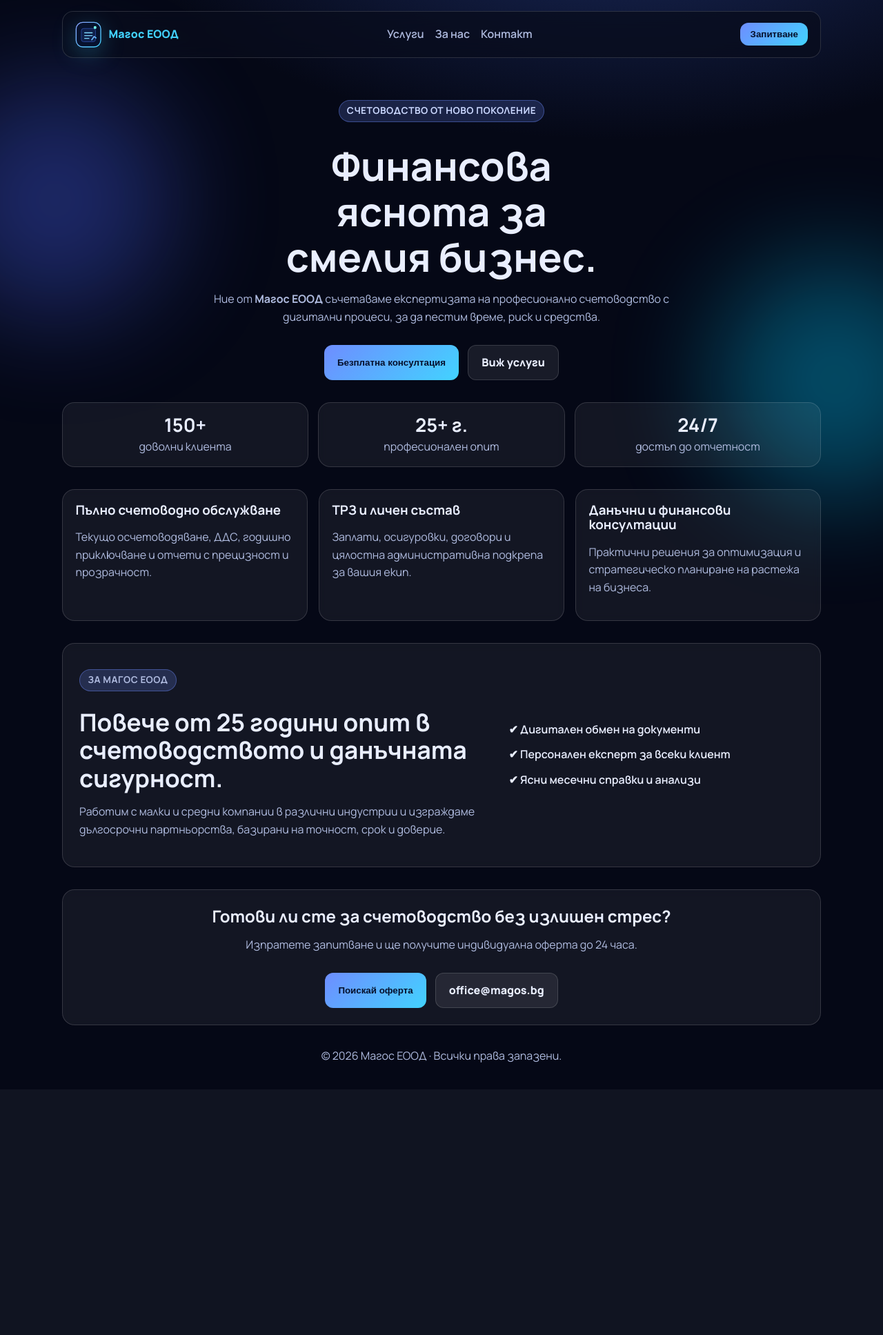
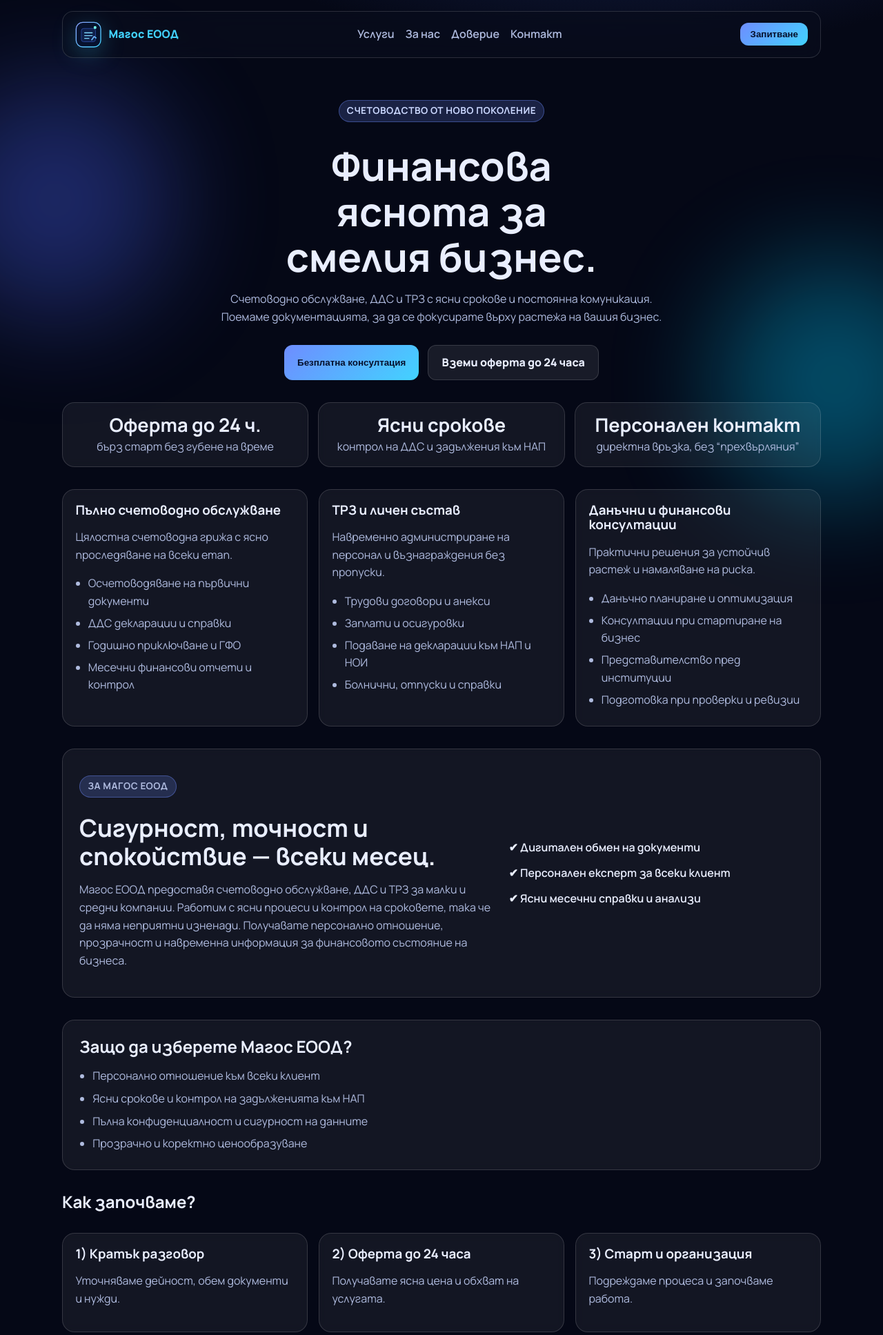
Before and after one commit to unaxsys/Accountant, a PHP site: page / in a window 1280 px wide. Shown: the top 1935 px of the page at 69% size. Before the commit the page ends 1540 px from the top, so only its background shows below. Run offline with PHP 8.4, Linux system fonts and the light colour scheme.

Commit message:
Update landing page copy and add trust/process/faq sections

```diff
--- a/index.html
+++ b/index.html
@@ -3,10 +3,10 @@
   <head>
     <meta charset="UTF-8" />
     <meta name="viewport" content="width=device-width, initial-scale=1.0" />
-    <title>Магос ЕООД | Модерно счетоводство</title>
+    <title>Магос ЕООД | Счетоводство, ДДС и ТРЗ</title>
     <meta
       name="description"
-      content="Магос ЕООД предлага модерно счетоводно обслужване, ТРЗ и данъчни консултации за растящ бизнес."
+      content="Счетоводно обслужване, ДДС и ТРЗ с ясни срокове. Магос ЕООД – оферта до 24 часа."
     />
     <link rel="preconnect" href="https://fonts.googleapis.com" />
     <link rel="preconnect" href="https://fonts.gstatic.com" crossorigin />
@@ -42,6 +42,7 @@
       <nav>
         <a href="#services">Услуги</a>
         <a href="#about">За нас</a>
+        <a href="#trust">Доверие</a>
         <a href="#contact">Контакт</a>
       </nav>
       <button class="btn btn-small quote-open" type="button">Запитване</button>
@@ -49,29 +50,29 @@
 
     <main>
       <section class="hero">
-        <p class="tag">Счетоводство от ново поколение</p>
+        <p class="tag">СЧЕТОВОДСТВО ОТ НОВО ПОКОЛЕНИЕ</p>
         <h1>Финансова яснота за смелия бизнес.</h1>
         <p class="subtitle">
-          Ние от <strong>Магос ЕООД</strong> съчетаваме експертизата на професионално
-          счетоводство с дигитални процеси, за да пестим време, риск и средства.
+          Счетоводно обслужване, ДДС и ТРЗ с ясни срокове и постоянна комуникация.
+          Поемаме документацията, за да се фокусирате върху растежа на вашия бизнес.
         </p>
         <div class="hero-actions">
           <button class="btn quote-open" type="button">Безплатна консултация</button>
-          <a href="#services" class="btn btn-ghost">Виж услуги</a>
+          <a href="#contact" class="btn btn-ghost">Вземи оферта до 24 часа</a>
         </div>
 
         <div class="stats">
           <article>
-            <h3>150+</h3>
-            <p>доволни клиента</p>
+            <h3>Оферта до 24 ч.</h3>
+            <p>бърз старт без губене на време</p>
           </article>
           <article>
-            <h3>25+ г.</h3>
-            <p>професионален опит</p>
+            <h3>Ясни срокове</h3>
+            <p>контрол на ДДС и задължения към НАП</p>
           </article>
           <article>
-            <h3>24/7</h3>
-            <p>достъп до отчетност</p>
+            <h3>Персонален контакт</h3>
+            <p>директна връзка, без “прехвърляния”</p>
           </article>
         </div>
       </section>
@@ -79,32 +80,45 @@
       <section class="cards" id="services">
         <article class="card">
           <h3>Пълно счетоводно обслужване</h3>
-          <p>
-            Текущо осчетоводяване, ДДС, годишно приключване и отчети с прецизност и
-            прозрачност.
-          </p>
+          <p>Цялостна счетоводна грижа с ясно проследяване на всеки етап.</p>
+          <ul>
+            <li>Осчетоводяване на първични документи</li>
+            <li>ДДС декларации и справки</li>
+            <li>Годишно приключване и ГФО</li>
+            <li>Месечни финансови отчети и контрол</li>
+          </ul>
         </article>
         <article class="card">
           <h3>ТРЗ и личен състав</h3>
-          <p>
-            Заплати, осигуровки, договори и цялостна административна подкрепа за вашия екип.
-          </p>
+          <p>Навременно администриране на персонал и възнаграждения без пропуски.</p>
+          <ul>
+            <li>Трудови договори и анекси</li>
+            <li>Заплати и осигуровки</li>
+            <li>Подаване на декларации към НАП и НОИ</li>
+            <li>Болнични, отпуски и справки</li>
+          </ul>
         </article>
         <article class="card">
           <h3>Данъчни и финансови консултации</h3>
-          <p>
-            Практични решения за оптимизация и стратегическо планиране на растежа на бизнеса.
-          </p>
+          <p>Практични решения за устойчив растеж и намаляване на риска.</p>
+          <ul>
+            <li>Данъчно планиране и оптимизация</li>
+            <li>Консултации при стартиране на бизнес</li>
+            <li>Представителство пред институции</li>
+            <li>Подготовка при проверки и ревизии</li>
+          </ul>
         </article>
       </section>
 
       <section class="about" id="about">
         <div>
           <p class="tag">За Магос ЕООД</p>
-          <h2>Повече от 25 години опит в счетоводството и данъчната сигурност.</h2>
+          <h2>Сигурност, точност и спокойствие — всеки месец.</h2>
           <p>
-            Работим с малки и средни компании в различни индустрии и изграждаме
-            дългосрочни партньорства, базирани на точност, срок и доверие.
+            Магос ЕООД предоставя счетоводно обслужване, ДДС и ТРЗ за малки и средни компании.
+            Работим с ясни процеси и контрол на сроковете, така че да няма неприятни изненади.
+            Получавате персонално отношение, прозрачност и навременна информация за финансовото
+            състояние на бизнеса.
           </p>
         </div>
         <ul>
@@ -114,12 +128,73 @@
         </ul>
       </section>
 
+      <section class="section-box" id="trust">
+        <h2>Защо да изберете Магос ЕООД?</h2>
+        <ul class="section-list">
+          <li>Персонално отношение към всеки клиент</li>
+          <li>Ясни срокове и контрол на задълженията към НАП</li>
+          <li>Пълна конфиденциалност и сигурност на данните</li>
+          <li>Прозрачно и коректно ценообразуване</li>
+        </ul>
+      </section>
+
+      <section class="process" id="process">
+        <h2>Как започваме?</h2>
+        <div class="cards">
+          <article class="card">
+            <h3>1) Кратък разговор</h3>
+            <p>Уточняваме дейност, обем документи и нужди.</p>
+          </article>
+          <article class="card">
+            <h3>2) Оферта до 24 часа</h3>
+            <p>Получавате ясна цена и обхват на услугата.</p>
+          </article>
+          <article class="card">
+            <h3>3) Старт и организация</h3>
+            <p>Подреждаме процеса и започваме работа.</p>
+          </article>
+        </div>
+      </section>
+
+      <section class="faq" id="faq">
+        <h2>Често задавани въпроси</h2>
+        <div class="cards">
+          <article class="card">
+            <h3>Колко струва услугата?</h3>
+            <p>
+              Цената зависи от обем документи, брой служители, ДДС регистрация и сложност на
+              дейността. Изготвяме оферта до 24 часа.
+            </p>
+          </article>
+          <article class="card">
+            <h3>Работите ли дистанционно?</h3>
+            <p>Да. Възможна е изцяло дистанционна организация с електронен обмен на документи.</p>
+          </article>
+          <article class="card">
+            <h3>Поемате ли ТРЗ и личен състав?</h3>
+            <p>
+              Да — договори, заплати, осигуровки, декларации към НАП/НОИ, болнични и отпуски.
+            </p>
+          </article>
+          <article class="card">
+            <h3>Какво включва годишното приключване?</h3>
+            <p>
+              Изготвяне на годишни отчети и ГФО според изискванията, с подготовка на необходимите
+              документи.
+            </p>
+          </article>
+        </div>
+      </section>
+
       <section class="contact" id="contact">
-        <h2>Готови ли сте за счетоводство без излишен стрес?</h2>
+        <h2>Свържете се с нас</h2>
         <p>Изпратете запитване и ще получите индивидуална оферта до 24 часа.</p>
+        <p>
+          Тел.: <a href="tel:+359893208961">+359 893 208 961</a><br />
+          Имейл: <a href="mailto:office@magos.bg">office@magos.bg</a>
+        </p>
         <div class="hero-actions">
-          <button class="btn quote-open" type="button">Поискай оферта</button>
-          <a class="btn btn-ghost" href="mailto:office@magos.bg">office@magos.bg</a>
+          <button class="btn quote-open" type="button">Запитване</button>
         </div>
       </section>
     </main>
@@ -161,7 +236,7 @@
     </dialog>
 
     <footer>
-      <p>© <span id="year"></span> Магос ЕООД · Всички права запазени.</p>
+      <p>© <span id="year">2026</span> Магос ЕООД • Тел.: +359 893 208 961 • Всички права запазени.</p>
     </footer>
 
     <script src="script.js"></script>
--- a/styles.css
+++ b/styles.css
@@ -267,6 +267,54 @@ h1 {
   color: var(--muted);
 }
 
+
+.cards .card ul {
+  margin: 0.7rem 0 0;
+  padding-left: 1.15rem;
+  color: var(--muted);
+}
+
+.cards .card li {
+  margin-bottom: 0.4rem;
+}
+
+.section-box,
+.process,
+.faq {
+  margin-top: 2rem;
+}
+
+.section-box {
+  padding: 1.5rem;
+  background: var(--card);
+  border: 1px solid var(--border);
+  border-radius: 18px;
+  backdrop-filter: blur(6px);
+}
+
+.section-list {
+  margin: 1rem 0 0;
+  padding-left: 1.2rem;
+  color: var(--muted);
+  display: grid;
+  gap: 0.45rem;
+}
+
+.process h2,
+.faq h2 {
+  margin-bottom: 1rem;
+}
+
+.contact a {
+  color: var(--brand-2);
+  text-decoration: none;
+  font-weight: 700;
+}
+
+.contact a:hover {
+  text-decoration: underline;
+}
+
 .quote-dialog {
   width: min(560px, calc(100% - 2rem));
   border: 1px solid var(--border);
```
